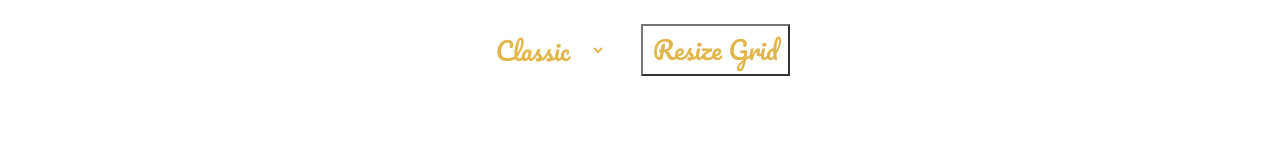
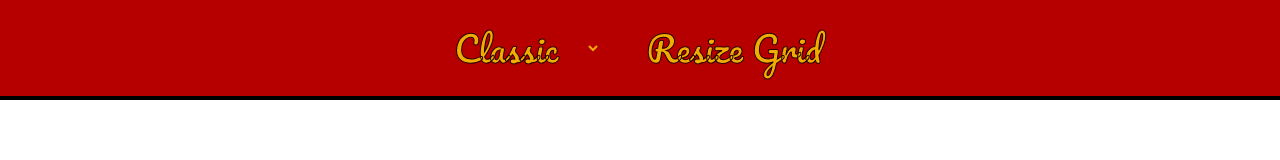
Before and after one commit to rewthex/etch-a-sketch, a plain HTML site: page index.html in a window 1280 px wide. Drawn offline with Linux system fonts and the light colour scheme.

Commit message:
Modified styles to resemble class etch-a-sketch

```diff
--- a/script.js
+++ b/script.js
@@ -7,6 +7,7 @@ const hexSymbols = "0123456789ABCDEF";
 let tileLength = 16;
 
 const createTiles = () => {
+	removeGrid();
 	const tileHeight = window.innerHeight / tileLength;
 	const tileWidth = window.innerWidth / tileLength;
 	const tileStyle = styleSelection.value;
@@ -60,6 +61,8 @@ const resizeGrid = () => {
 };
 
 resizeButton.addEventListener("click", resizeGrid);
+styleSelection.addEventListener("change", createTiles)
+
 
 window.onload = createTiles;
 window.onresize = resizeTiles;
--- a/style.css
+++ b/style.css
@@ -11,8 +11,7 @@
 body {
 	line-height: 1.5;
 	-webkit-font-smoothing: antialiased;
-    font-family: "Pacifico", cursive;
-
+	font-family: "Pacifico", cursive;
 }
 
 img,
@@ -44,36 +43,6 @@ h6 {
 	isolation: isolate;
 }
 
-.controls {
-	display: flex;
-    justify-content: center;
-    align-items: center;
-    gap: 35px;
-	height: 100px;
-    width: 100%;
-	position: absolute;
-	z-index: 1;
-
-}
-
-#styles {
-    color: goldenrod;
-    background-color: transparent;
-    font-size: 25px;
-    padding: 2px;
-    opacity: 80%;
-    border: none;
-}
-
-.resize {
-    color: goldenrod;
-    background-color: transparent;
-	font-size: 25px;
-    opacity: 80%;
-    padding: 5px 10px;
-
-}
-
 .container {
 	width: 100%;
 	height: 100vh;
@@ -90,3 +59,49 @@ h6 {
 	margin: 0;
 	opacity: 0;
 }
+
+.controls {
+	display: flex;
+	justify-content: center;
+	align-items: center;
+	background-color: rgb(182, 0, 0);
+	gap: 35px;
+	height: 100px;
+	width: 100%;
+	position: absolute;
+	z-index: 1;
+	border-bottom: 4px solid black;
+}
+
+#styles {
+	color: gold;
+	outline: none;
+	background-color: transparent;
+	font-size: 35px;
+	padding: 2px;
+	opacity: 80%;
+	border: none;
+	-webkit-text-stroke-width: 1px;
+	-webkit-text-stroke-color: black;
+}
+
+.resize {
+	color: gold;
+	background-color: transparent;
+	font-size: 35px;
+	opacity: 80%;
+	padding: 5px 10px;
+	-webkit-text-stroke-width: 1px;
+	-webkit-text-stroke-color: black;
+	border: none;
+}
+
+.resize:hover,
+#styles:hover {
+	color: goldenrod;
+}
+
+.resize:active,
+#styles:active {
+	transform: translateY(4px);
+}
```
